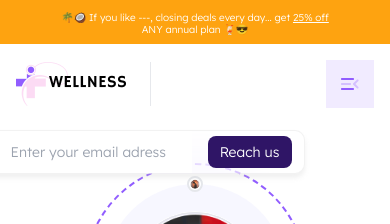
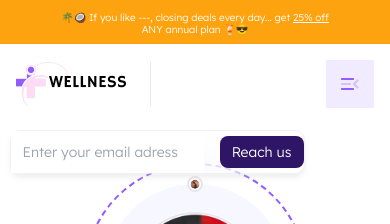
Before and after one commit to Medyanes-360/big-data-sale, a Next.js app: page / in a window 390 px wide. Shown: the top 224 px of the page. Built offline with nearby package versions, Linux system fonts and the light colour scheme.

Commit message:
input responsive and web fix

```diff
--- a/components/home/get-more-information/information-image/advertisingBox/index.jsx
+++ b/components/home/get-more-information/information-image/advertisingBox/index.jsx
@@ -3,7 +3,7 @@ import React from "react";
 const AdvertisingBox = ({ text, icon, className }) => {
   return (
     <div
-      className={`drop-shadow-custom-combined backdrop-blur-custom w-fit h-[36.7px] sm:h-[56.14px] flex items-center justify-center gap-x-2 lg:gap-x-5 px-3 lg:px-5 bg-white-50 border border-solid border-silver-400 rounded-[16px] ${className}`}
+      className={`drop-shadow-custom-combined !px-3 backdrop-blur-custom w-fit h-[36.7px] sm:h-[56.14px] flex items-center justify-center gap-x-2 lg:gap-x-5 px-3 lg:px-5 bg-white-50 border border-solid border-silver-400 rounded-[16px] ${className}`}
     >
       <span className="text-black text-[9px] leading-4 md:text-sm font-Inter">
         {text}
--- a/components/home/get-more-information/information-image/emailBox/index.jsx
+++ b/components/home/get-more-information/information-image/emailBox/index.jsx
@@ -3,7 +3,7 @@ import React from "react";
 
 const EmailBox = () => {
   return (
-    <div className="shadow-custom mb-4  backdrop-blur-custom absolute right-0  md:left-[-30] md:left-[-50%] lg:left-auto -top-[35px] w-fit min-h-[36.69px] sm:min-h-[56.14px] flex items-center justify-center gap-x-4 px-3 bg-white-50 border border-solid border-silver-400 rounded-[10px] sm:rounded-[16px]">
+    <div className="shadow-custom mb-4  backdrop-blur-custom absolute right-0  md:left-[-30] md:left-[-50%] lg:left-auto -top-[35px] w-fit min-h-[36.69px] sm:min-h-[56.14px] flex items-center justify-center gap-x-4 md:px-3 bg-white-50 border border-solid border-silver-400 rounded-[10px] sm:rounded-[16px]">
       <input
         type="email"
         className="text-black text-sm font-Inter border-none outline-none h-full p-3"
```
